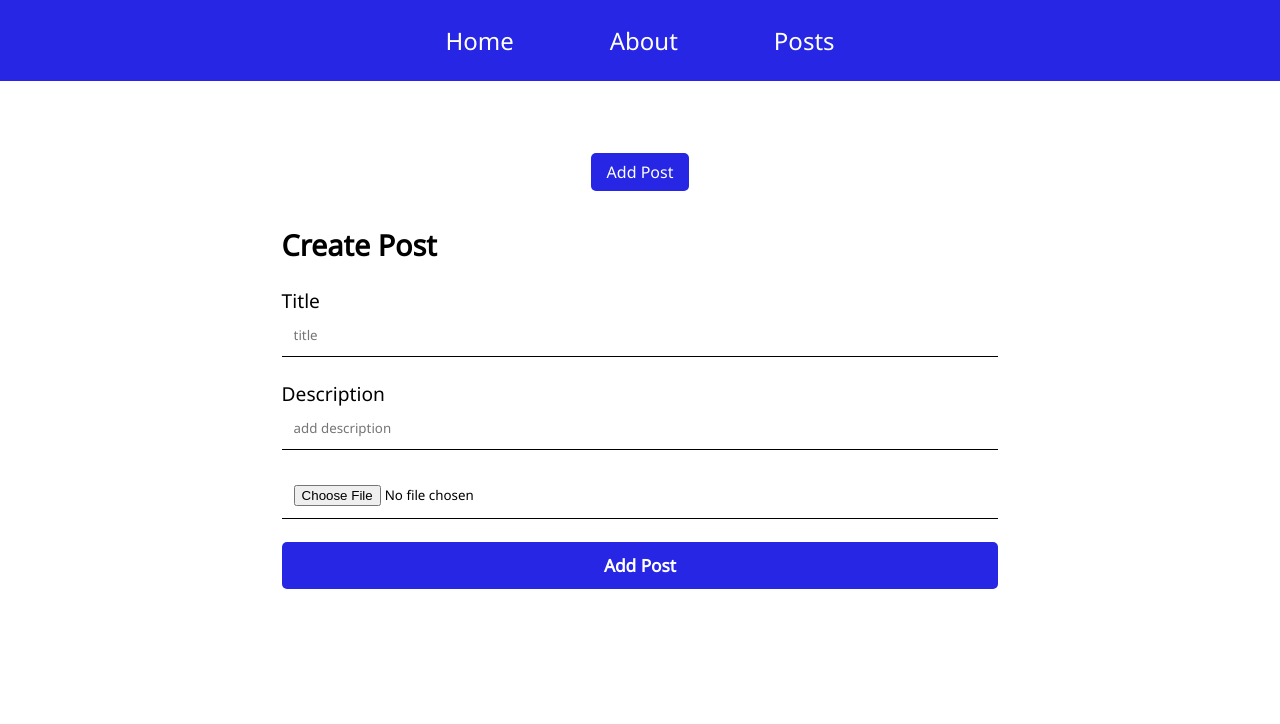
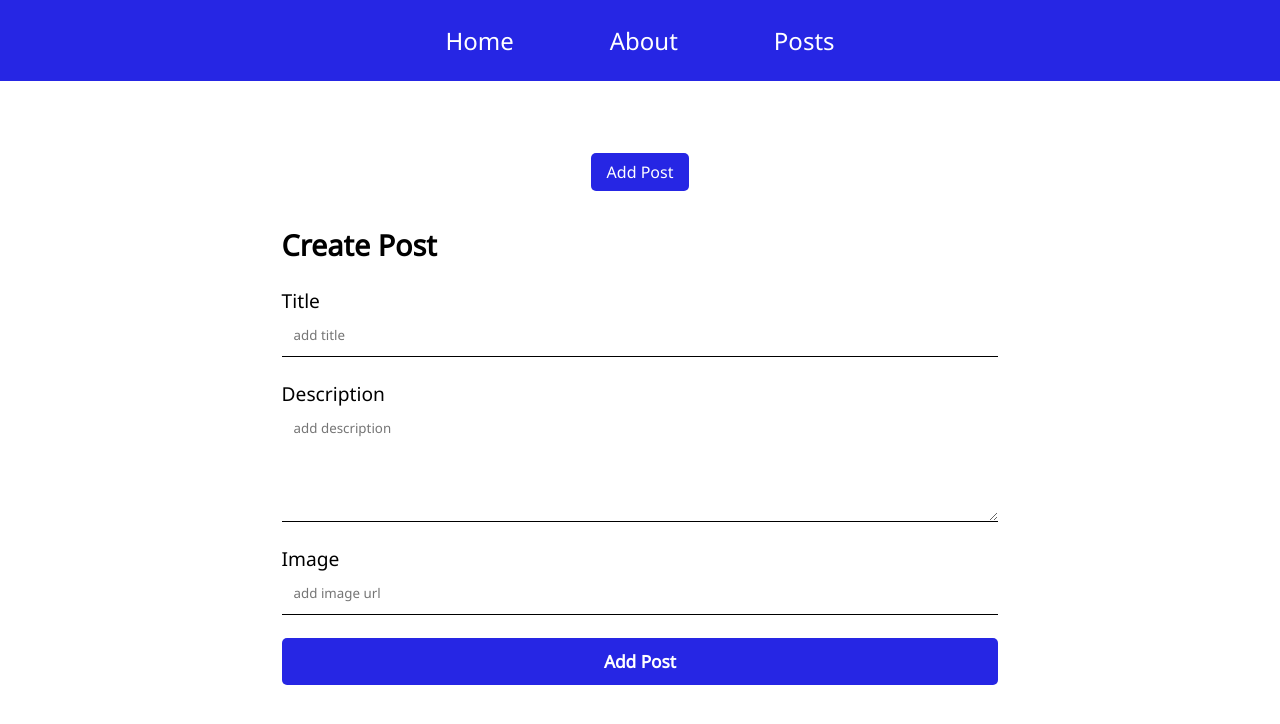
Before and after one commit to WMCharles/React-Blog, a React (Create React App) app: page /posts/addpost in a window 1280 px wide. Shown: the top 724 px of the page. Built offline with nearby package versions, Linux system fonts and the light colour scheme.

Commit message:
update form input and style

```diff
--- a/src/App.css
+++ b/src/App.css
@@ -167,3 +167,14 @@ nav a:hover {
 .input-control input:focus {
     outline: 0;
 }
+
+.input-control textarea {
+    padding: 12px;
+    border: none;
+    border-bottom: 1px solid black;
+    /* border-radius: 5px ; */
+}
+
+.input-control textarea:focus {
+    outline: 0;
+}
--- a/src/components/AddPost.js
+++ b/src/components/AddPost.js
@@ -8,14 +8,15 @@ export default function AddPost() {
             <h2>Create Post</h2>
             <div className='input-control'>
               <label htmlFor='title'>Title</label>
-              <input type="text" placeholder="title"/>
+              <input type="text" placeholder="add title"/>
             </div>
             <div className='input-control'>
               <label htmlFor='description'>Description</label>
-              <input type="textarea" placeholder='add description' />
+              <textarea rows="5" name="description" placeholder="add description" />
             </div>
             <div className='input-control'>
-              <input type="file"/>
+              <label htmlFor='description'>Image</label>
+              <input type="text" placeholder='add image url'/>
             </div>
             <div className='input-control'>
               <button type='submit'>Add Post</button>
```
